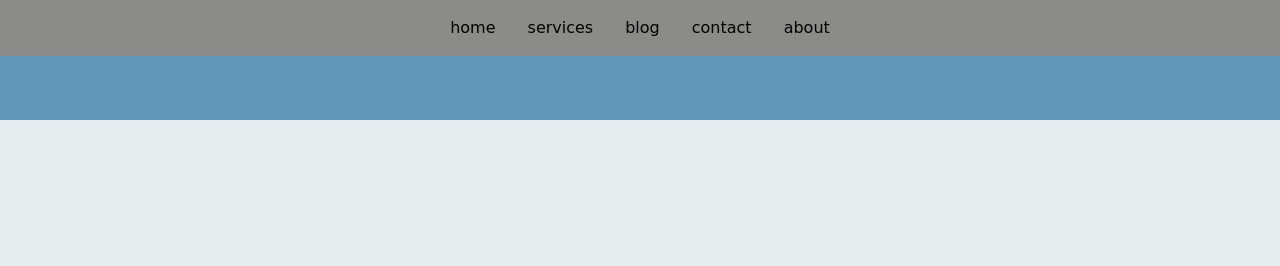
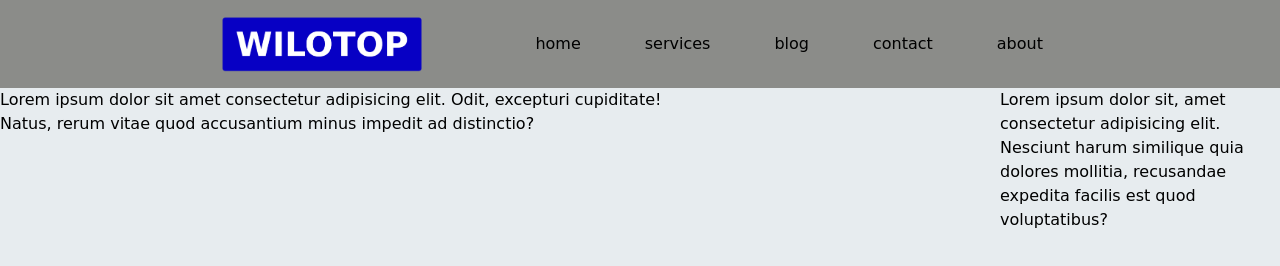
Before and after one commit to lwatson912/wilotop, a plain HTML site: page index.html in a window 1280 px wide. Drawn offline with Linux system fonts and the light colour scheme; a web font is replaced by a local one.

Commit message:
added logo and began styling 2 columns

```diff
--- a/index.html
+++ b/index.html
@@ -11,7 +11,10 @@
     <link rel="stylesheet" href="styles.css">
 </head>
 <body>
-    <div class="header bg-neutral-100">
+    <header class="header bg-neutral-100">
+        <div class="menu">
+            <a href="#"><img class="logo" src="images/wilotop-logo.png" alt="Wilotop">
+            <nav class="menu">
                 <ul class="menu">
                     <li><a href='#'>home</a></li>
                     <li><a href='#'>services</a></li>
@@ -19,9 +22,16 @@
                     <li><a href='#'>contact</a></li>
                     <li><a href='#'>about</a></li>
                 </ul>
+            </nav>
         </div>
-    <div class="logo bg-accent-400">
-
+    </header>
+    <div class="columns">
+        <div class="content">
+            <p>Lorem ipsum dolor sit amet consectetur adipisicing elit. Odit, excepturi cupiditate! Natus, rerum vitae quod accusantium minus impedit ad distinctio?</p>
+        </div>
+        <div class="sidebar">
+            <p>Lorem ipsum dolor sit, amet consectetur adipisicing elit. Nesciunt harum similique quia dolores mollitia, recusandae expedita facilis est quod voluptatibus?</p>
+        </div>
     </div>
 </body>
 </html>
--- a/styles.css
+++ b/styles.css
@@ -157,12 +157,21 @@ select {
 }
 
 /* START NORMAL CODING FROM HERE */
+li {
+  padding: 1rem;
+}
+
 
 .header {
   display: flex;
-  flex-direction: column;
+  flex-direction: row;
+  align-content: center;
+  justify-content: center;
   padding: 1rem;
+}
 
+.logo {
+  height: 56px;
 }
 
 .menu {
@@ -183,6 +192,18 @@ a:hover {
   color: var(--clr-primary-400);
 }
 
-.logo {
-  height: 4rem;
+.columns {
+  box-sizing: border-box;
 }
+
+.content {
+  box-sizing: border-box;
+  width: 700px;
+  float: left;
+}
+
+.sidebar {
+  box-sizing: border-box;
+  width: 280px;
+  float: right;
+}
```
Also changed, not shown: images/wilotop-logo.png (added). Lines whose indentation alone changed are shown as unchanged.
